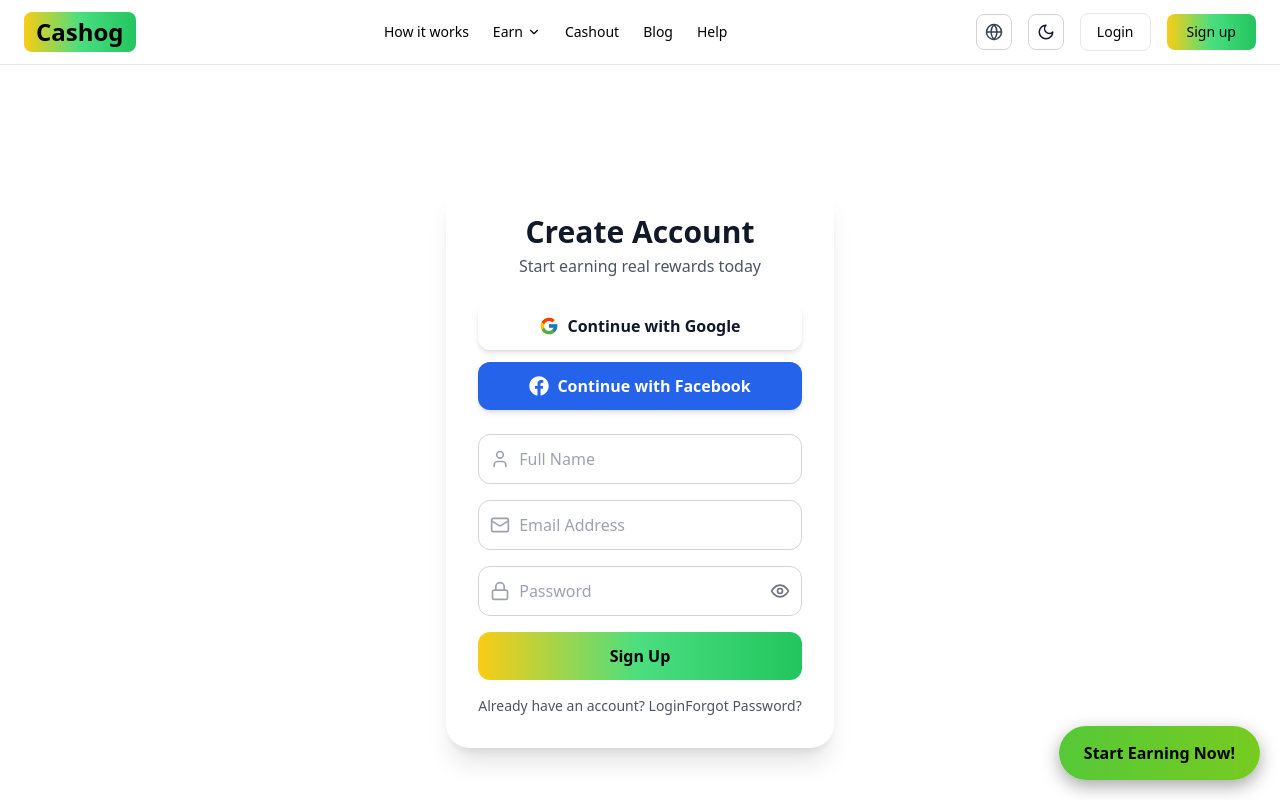
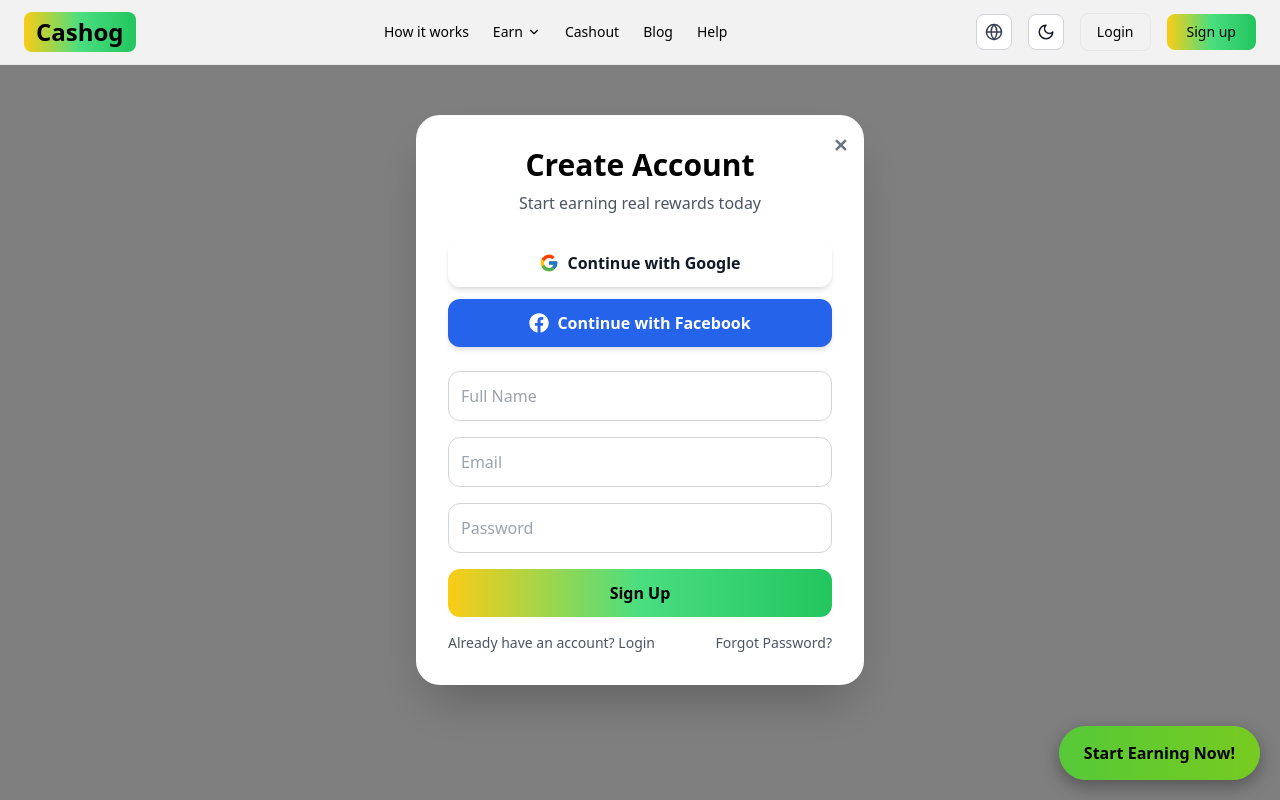
Before and after one commit to tool63/cashin, a Next.js app: page /signup in a window 1280 px wide. Shown: the top 800 px of the page. Built offline with nearby package versions, Linux system fonts and the light colour scheme.

Commit message:
Update page.tsx

```diff
--- a/app/(auth)/signup/page.tsx
+++ b/app/(auth)/signup/page.tsx
@@ -2,18 +2,13 @@
 
 import React, { useState } from "react";
 import Link from "next/link";
-import { User, Mail, Lock, Eye, EyeOff } from "lucide-react";
+import Modal from "@/components/ui/Modal";
 import SocialButtons from "../SocialButtons";
-import AuthLayout from "../layout";
 import SeoEngine from "@/components/seo/SeoEngine";
 
 export default function SignupPage() {
-  const [form, setForm] = useState({
-    name: "",
-    email: "",
-    password: "",
-  });
-  const [showPassword, setShowPassword] = useState(false);
+  const [isOpen, setIsOpen] = useState(true);
+  const [form, setForm] = useState({ name: "", email: "", password: "" });
 
   const handleChange = (e: React.ChangeEvent<HTMLInputElement>) => {
     setForm({ ...form, [e.target.name]: e.target.value });
@@ -22,106 +17,68 @@ export default function SignupPage() {
   const handleSubmit = (e: React.FormEvent) => {
     e.preventDefault();
     console.log("Signup Data:", form);
-    // 🔥 Add API call here
+    // 🔥 Add signup API here
   };
 
   return (
     <>
-      {/* SEO */}
       <SeoEngine
-        title="Sign Up - Cashog"
-        description="Create your Cashog account and start earning real rewards, cashback, and gift cards instantly."
+        title="Cashog - Sign Up"
+        description="Join Cashog to earn real rewards instantly. Complete offers, play games, answer surveys, and cash out!"
       />
 
-      <AuthLayout>
-        <div className="w-full min-h-screen flex justify-center items-center px-2 sm:px-4">
-          {/* Card */}
-          <div className="w-full max-w-md sm:max-w-lg lg:max-w-xl bg-white dark:bg-[#1A1F2B] rounded-3xl shadow-xl p-6 sm:p-8">
-            {/* Header */}
-            <div className="text-center mb-4 sm:mb-6">
-              <h1 className="text-2xl sm:text-3xl font-bold text-gray-900 dark:text-white">
+      <Modal isOpen={isOpen} onClose={() => setIsOpen(false)}>
+        <h1 className="text-2xl sm:text-3xl font-bold text-center mb-2">
           Create Account
         </h1>
-              <p className="text-gray-600 dark:text-gray-400 mt-1 text-sm sm:text-base">
+        <p className="text-center text-gray-600 dark:text-gray-400 mb-6 text-sm sm:text-base">
           Start earning real rewards today
         </p>
-            </div>
 
-            {/* Social login buttons */}
-            <SocialButtons className="mb-4 sm:mb-6" />
+        <SocialButtons className="mb-6" />
 
-            {/* Email Signup Form */}
-            <form onSubmit={handleSubmit} className="flex flex-col gap-3 sm:gap-4">
-              {/* Name */}
-              <div className="relative">
-                <User className="absolute left-3 top-1/2 -translate-y-1/2 text-gray-400" size={20} />
+        <form className="flex flex-col gap-4" onSubmit={handleSubmit}>
           <input
             type="text"
             name="name"
             placeholder="Full Name"
             value={form.name}
             onChange={handleChange}
-                  required
-                  className="w-full pl-10 p-3 rounded-xl border border-gray-300 dark:border-gray-700 focus:ring-2 focus:ring-green-400 outline-none bg-white dark:bg-[#0B0E1A] text-gray-900 dark:text-white"
+            className="p-3 rounded-xl border border-gray-300 dark:border-gray-600 bg-white dark:bg-[#0B0E1A] text-gray-900 dark:text-white focus:outline-none focus:ring-2 focus:ring-green-400"
           />
-              </div>
-
-              {/* Email */}
-              <div className="relative">
-                <Mail className="absolute left-3 top-1/2 -translate-y-1/2 text-gray-400" size={20} />
           <input
             type="email"
             name="email"
-                  placeholder="Email Address"
+            placeholder="Email"
             value={form.email}
             onChange={handleChange}
-                  required
-                  className="w-full pl-10 p-3 rounded-xl border border-gray-300 dark:border-gray-700 focus:ring-2 focus:ring-green-400 outline-none bg-white dark:bg-[#0B0E1A] text-gray-900 dark:text-white"
+            className="p-3 rounded-xl border border-gray-300 dark:border-gray-600 bg-white dark:bg-[#0B0E1A] text-gray-900 dark:text-white focus:outline-none focus:ring-2 focus:ring-green-400"
           />
-              </div>
-
-              {/* Password */}
-              <div className="relative">
-                <Lock className="absolute left-3 top-1/2 -translate-y-1/2 text-gray-400" size={20} />
           <input
-                  type={showPassword ? "text" : "password"}
+            type="password"
             name="password"
             placeholder="Password"
             value={form.password}
             onChange={handleChange}
-                  required
-                  className="w-full pl-10 pr-10 p-3 rounded-xl border border-gray-300 dark:border-gray-700 focus:ring-2 focus:ring-green-400 outline-none bg-white dark:bg-[#0B0E1A] text-gray-900 dark:text-white"
+            className="p-3 rounded-xl border border-gray-300 dark:border-gray-600 bg-white dark:bg-[#0B0E1A] text-gray-900 dark:text-white focus:outline-none focus:ring-2 focus:ring-green-400"
           />
           <button
-                  type="button"
-                  className="absolute right-3 top-1/2 -translate-y-1/2 text-gray-500 hover:text-gray-700 dark:text-gray-400"
-                  onClick={() => setShowPassword(!showPassword)}
-                >
-                  {showPassword ? <EyeOff size={20} /> : <Eye size={20} />}
-                </button>
-              </div>
-
-              {/* Submit */}
-              <button
             type="submit"
-                className="bg-gradient-to-r from-yellow-400 via-green-400 to-green-500 text-black py-3 rounded-xl font-bold transition hover:scale-105"
+            className="bg-gradient-to-r from-yellow-400 via-green-400 to-green-500 text-black py-3 rounded-xl font-bold hover:scale-105 transition"
           >
             Sign Up
           </button>
         </form>
 
-            {/* Links */}
-            <div className="flex flex-col sm:flex-row justify-between mt-3 sm:mt-4 text-sm text-gray-600 dark:text-gray-400">
-              <Link href="/login" className="hover:underline mb-1 sm:mb-0">
+        <div className="flex justify-between mt-4 w-full text-sm text-gray-600 dark:text-gray-400">
+          <Link href="/login" className="hover:underline">
             Already have an account? Login
           </Link>
           <Link href="/reset" className="hover:underline">
             Forgot Password?
           </Link>
         </div>
-          </div>
-        </div>
-      </AuthLayout>
+      </Modal>
     </>
   );
 }
```
Lines whose indentation alone changed are shown as unchanged.
